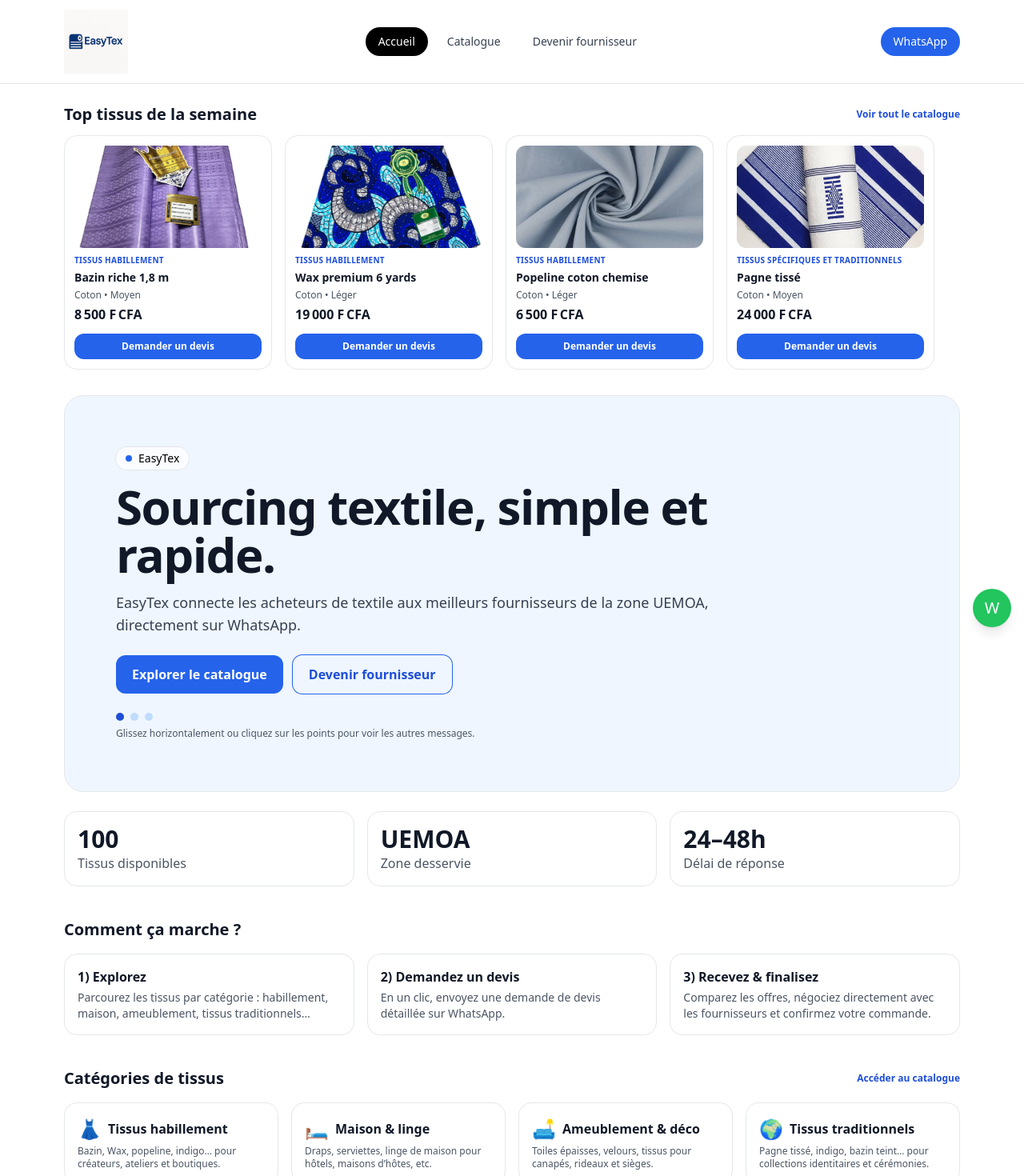
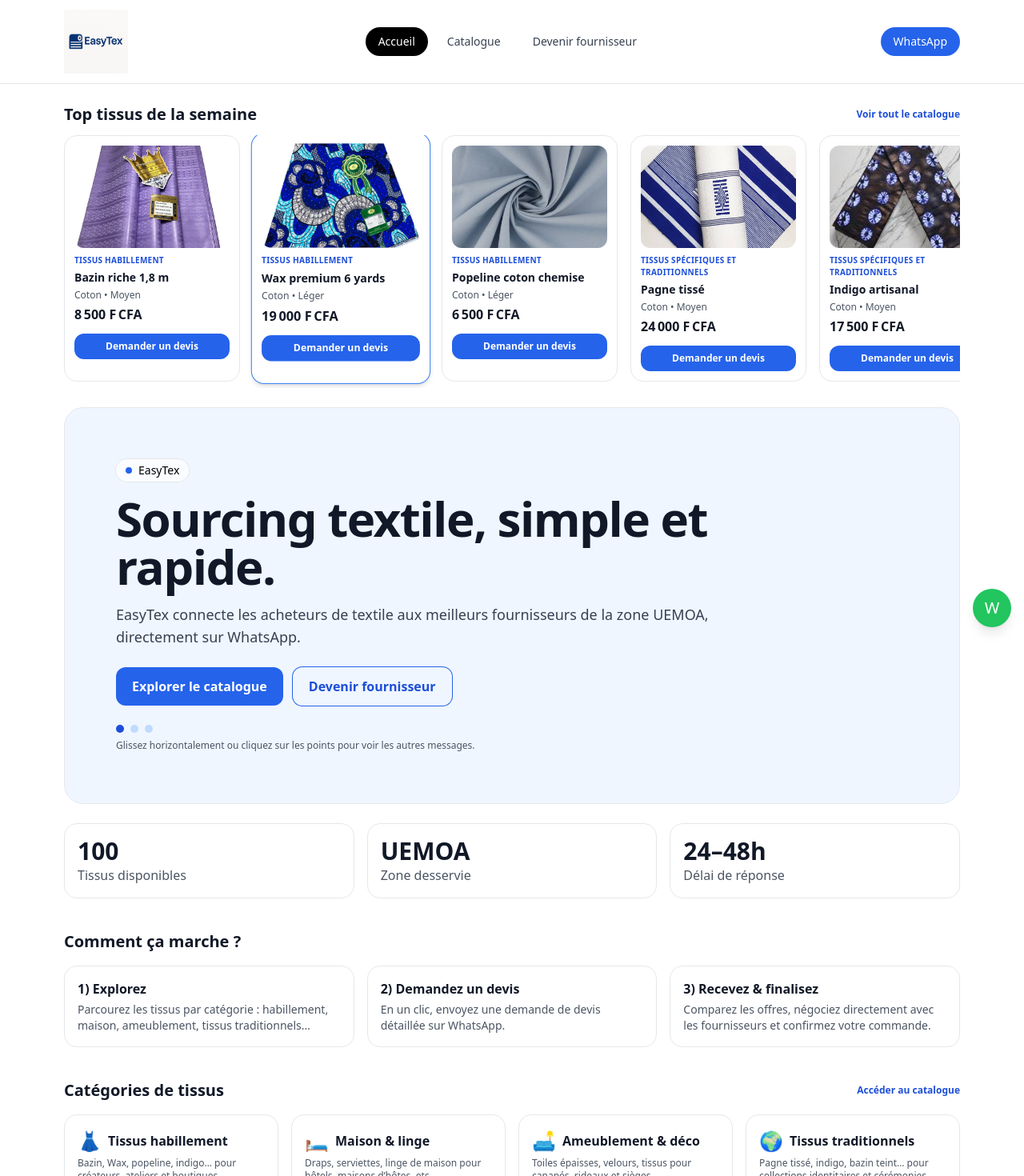
Before and after one commit to Ruth-Ya/easytex-mvp, a React (Vite) app: page / in a window 1280 px wide. Shown: the top 1470 px of the page at 80% size. Built offline with nearby package versions, Linux system fonts and the light colour scheme.

Commit message:
Update App.jsx

```diff
--- a/src/App.jsx
+++ b/src/App.jsx
@@ -87,7 +87,7 @@ const DEMO_PRODUCTS = [
     weight: "Moyen",
     pattern: "Uni",
     images: ["/p5-1.jpg", "/p5-2.jpg"],
-    featured: false,
+    featured: true, // ajouté dans les top tissus
   },
   {
     id: "p6",
@@ -101,7 +101,7 @@ const DEMO_PRODUCTS = [
     weight: "Lourd",
     pattern: "Uni",
     images: ["/p6-1.jpg", "/p6-2.jpg"],
-    featured: false,
+    featured: true, // ajouté dans les top tissus
   },
   {
     id: "p7",
@@ -307,7 +307,8 @@ function HomeView({
 }) {
   const [heroIndex, setHeroIndex] = useState(0);
   const [featuredIndex, setFeaturedIndex] = useState(0);
-  const [activeStat, setActiveStat] = useState(null);
+  const [openStat, setOpenStat] = useState(null);
+
   const featuredContainerRef = useRef(null);
 
   const slides = [
@@ -333,7 +334,7 @@ function HomeView({
 
   const featuredProducts = DEMO_PRODUCTS.filter((p) => p.featured);
 
-  // Auto-défilement "Top tissus de la semaine"
+  // Auto-défilement des top tissus – uniquement mobile et quand on est en haut
   useEffect(() => {
     if (!featuredProducts.length) return;
 
@@ -341,7 +342,11 @@ function HomeView({
       setFeaturedIndex((prev) => {
         const next = (prev + 1) % featuredProducts.length;
 
-        if (featuredContainerRef.current) {
+        if (typeof window !== "undefined") {
+          const isMobile = window.innerWidth < 768;
+          const isNearTop = window.scrollY < 400;
+
+          if (isMobile && isNearTop && featuredContainerRef.current) {
             const container = featuredContainerRef.current;
             const card = container.children[next];
             if (card && card.scrollIntoView) {
@@ -352,6 +357,7 @@ function HomeView({
               });
             }
           }
+        }
 
         return next;
       });
@@ -359,35 +365,6 @@ function HomeView({
 
     return () => clearInterval(interval);
   }, [featuredProducts.length]);
-
-  // Contenus détaillés pour les stats
-  const stats = [
-    {
-      key: "tissus",
-      value: "100",
-      label: "Tissus disponibles",
-      detail:
-        "EasyTex démarre avec une sélection de tissus représentatifs : bazin, wax, popeline, pagne tissé, indigo, velours, etc. L’objectif est de construire progressivement un catalogue structuré, plutôt que de lister des milliers d’articles difficiles à comparer.",
-    },
-    {
-      key: "uemoa",
-      value: "UEMOA",
-      label: "Zone desservie",
-      detail:
-        "Les fournisseurs référencés sur EasyTex sont basés au Sénégal et dans différents pays de la zone UEMOA. Selon vos besoins, nous pouvons proposer des solutions de livraison avec des partenaires logistiques régionaux.",
-    },
-    {
-      key: "delai",
-      value: "24–48h",
-      label: "Délai de réponse",
-      detail:
-        "Lorsque vous demandez un devis, les fournisseurs sont encouragés à répondre sous 24 à 48h avec un prix indicatif, les minimums de commande et les délais d’acheminement. EasyTex suit ces délais pour améliorer la qualité du service.",
-    },
-  ];
-
-  const activeStatObj = activeStat
-    ? stats.find((s) => s.key === activeStat)
-    : null;
 
   return (
     <div className="mx-auto max-w-6xl px-4 pb-16">
@@ -412,7 +389,7 @@ function HomeView({
               ref={featuredContainerRef}
               className="flex gap-4 pb-2"
             >
-              {featuredProducts.map((p) => {
+              {featuredProducts.map((p, idx) => {
                 const waText = encodeURIComponent(
                   `Bonjour EasyTex,\n\nJe souhaite un devis pour :\n- ${p.name}\n- Catégorie : ${p.category}\n- Matière : ${p.material}\n- Poids : ${p.weight}\n- Motif / aspect : ${p.pattern}\n- Couleur : ${p.color}\n- Origine : ${p.origin}\n- Prix indicatif : ${formatPrice(
                     p.price
@@ -424,10 +401,17 @@ function HomeView({
                     ? p.images[0]
                     : null;
 
+                const isActive = idx === featuredIndex;
+
                 return (
                   <div
                     key={p.id}
-                    className="min-w-[220px] max-w-[260px] flex-1 rounded-2xl border bg-white p-3"
+                    className={
+                      "min-w-[220px] max-w-[260px] flex-1 rounded-2xl border bg-white p-3 transition-transform duration-300 " +
+                      (isActive
+                        ? "border-blue-500 shadow-md scale-[1.02]"
+                        : "border-gray-200")
+                    }
                   >
                     {firstImage && (
                       <button
@@ -531,33 +515,84 @@ function HomeView({
         </div>
       </div>
 
-      {/* STATS CLiquables */}
+      {/* STATS CLIQUABLES */}
       <section className="mt-6">
         <div className="grid grid-cols-1 gap-4 sm:grid-cols-3">
-          {stats.map((stat) => (
-            <button
-              key={stat.key}
+          <button
             type="button"
-              onClick={() => setActiveStat(stat.key)}
-              className={`rounded-2xl border p-4 text-left transition ${
-                activeStat === stat.key
+            onClick={() =>
+              setOpenStat(openStat === "tissus" ? null : "tissus")
+            }
+            className={
+              "rounded-2xl border p-4 text-left transition " +
+              (openStat === "tissus"
                 ? "border-blue-500 shadow-sm"
-                  : "border-gray-200"
-              }`}
+                : "border-gray-200")
+            }
+          >
+            <div className="text-3xl font-extrabold text-gray-900">100</div>
+            <div className="text-gray-600">Tissus disponibles</div>
+          </button>
+          <button
+            type="button"
+            onClick={() =>
+              setOpenStat(openStat === "zone" ? null : "zone")
+            }
+            className={
+              "rounded-2xl border p-4 text-left transition " +
+              (openStat === "zone"
+                ? "border-blue-500 shadow-sm"
+                : "border-gray-200")
+            }
+          >
+            <div className="text-3xl font-extrabold text-gray-900">UEMOA</div>
+            <div className="text-gray-600">Zone desservie</div>
+          </button>
+          <button
+            type="button"
+            onClick={() =>
+              setOpenStat(openStat === "delai" ? null : "delai")
+            }
+            className={
+              "rounded-2xl border p-4 text-left transition " +
+              (openStat === "delai"
+                ? "border-blue-500 shadow-sm"
+                : "border-gray-200")
+            }
           >
             <div className="text-3xl font-extrabold text-gray-900">
-                {stat.value}
-              </div>
-              <div className="text-gray-600">{stat.label}</div>
-            </button>
-          ))}
-        </div>
-
-        {activeStatObj && (
-          <div className="mt-3 rounded-2xl border bg-gray-50 p-4 text-sm text-gray-700">
-            {activeStatObj.detail}
-          </div>
+              24–48h
+            </div>
+            <div className="text-gray-600">Délai de réponse</div>
+          </button>
+        </div>
+
+        <div className="mt-4 space-y-3 text-sm text-gray-700">
+          {openStat === "tissus" && (
+            <p>
+              EasyTex démarre avec une sélection d’une centaine de références
+              représentatives (bazin, wax, indigo, popeline, linge de maison,
+              ameublement…). L’objectif est d’enrichir progressivement le
+              catalogue avec de nouveaux fournisseurs et gammes de produits.
+            </p>
           )}
+          {openStat === "zone" && (
+            <p>
+              La plateforme cible en priorité les pays de l’UEMOA. Les
+              fournisseurs peuvent être basés au Sénégal, en Côte d’Ivoire,
+              au Mali, au Bénin, etc. Les livraisons sont organisées
+              directement entre acheteurs et fournisseurs, avec le soutien de
+              partenaires logistiques lorsque nécessaire.
+            </p>
+          )}
+          {openStat === "delai" && (
+            <p>
+              Le délai de réponse indicatif pour une demande de devis est de
+              24 à 48 heures ouvrées. Il peut varier selon la complexité de la
+              demande et la disponibilité du fournisseur.
+            </p>
+          )}
+        </div>
       </section>
 
       {/* COMMENT ÇA MARCHE */}
@@ -595,7 +630,7 @@ function HomeView({
 
       {/* CATÉGORIES DE TISSUS */}
       <section className="mt-10">
-        <div className="mb-4 flex items中心 justify-between">
+        <div className="mb-4 flex items-center justify-between">
           <h2 className="text-xl font-semibold text-gray-900">
             Catégories de tissus
           </h2>
```
Lines whose indentation alone changed are shown as unchanged.
